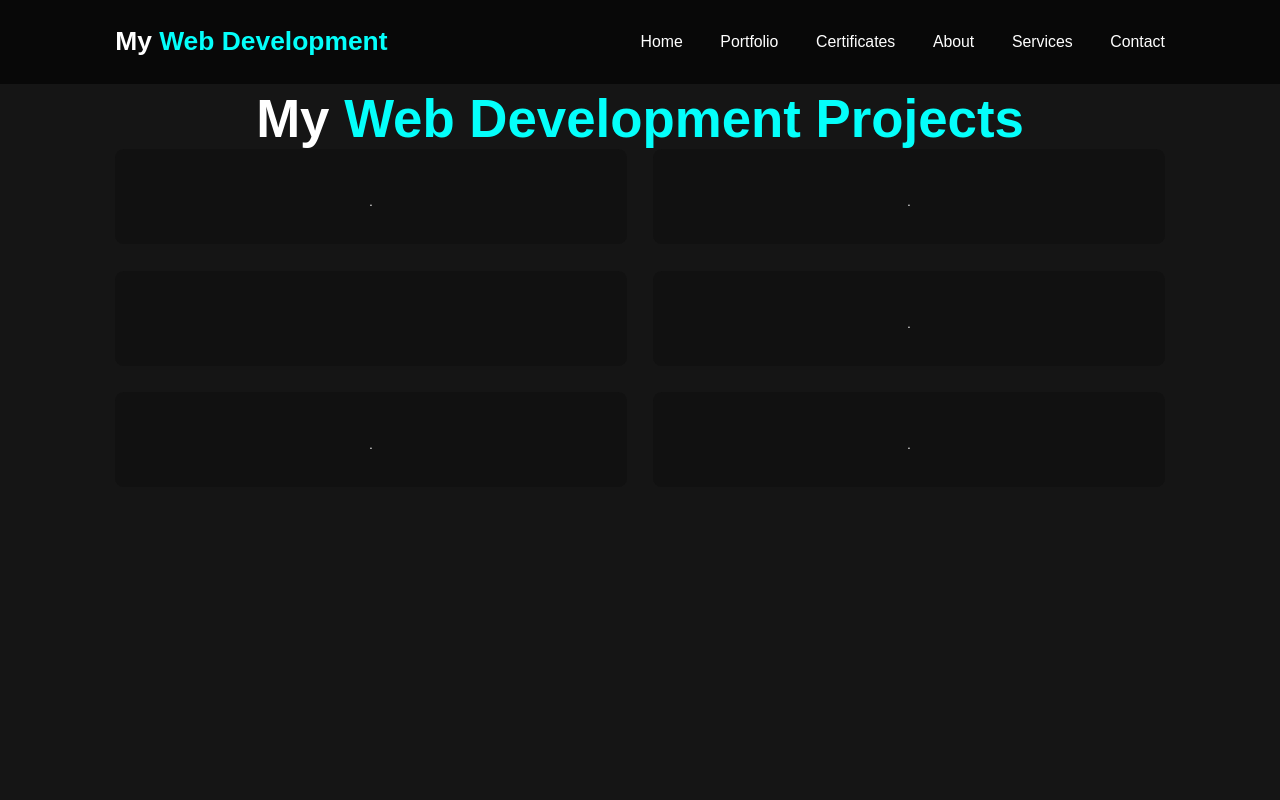
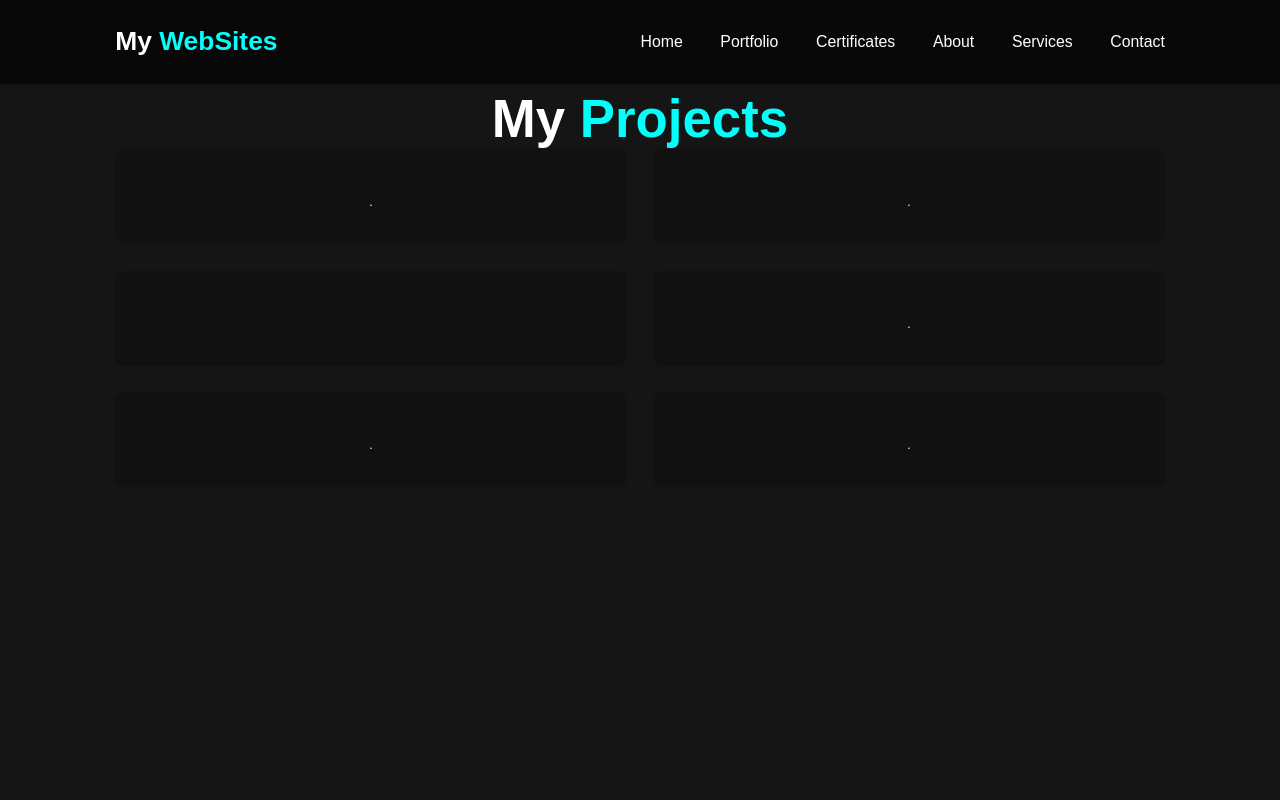
Before and after one commit to MoazMorsh/MoazMorsh.github.io, a plain HTML site: page webdev.html in a window 1280 px wide. Shown: the top 800 px of the page. Drawn offline with nearby package versions, Linux system fonts and the light colour scheme.

Commit message:
add pages Commit

```diff
--- a/webdev.html
+++ b/webdev.html
@@ -11,7 +11,7 @@
 
     <header class="header">
         <a href="webdev.html" class = "logo">My
-            <span>Web Development</span> </a>
+            <span>WebSites</span> </a>
 
             <i class='bx bx-menu' id="menu-icon"></i>
 
@@ -26,7 +26,7 @@
     </header>
 
     <section class="certificates">
-        <h2 class="heading">My <span>Web Development Projects</span></h2>
+        <h2 class="heading">My <span>Projects</span></h2>
         <div class="certificates-container">
             <div class="certificates-item">
                 <img src="" alt="">
```
Also changed, not shown: certificates.html (+1 -1 lines), portfolio.html (+1 -1 lines), programming.html (+2 -2 lines).
